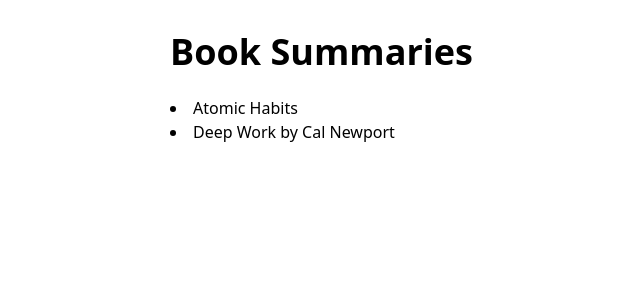
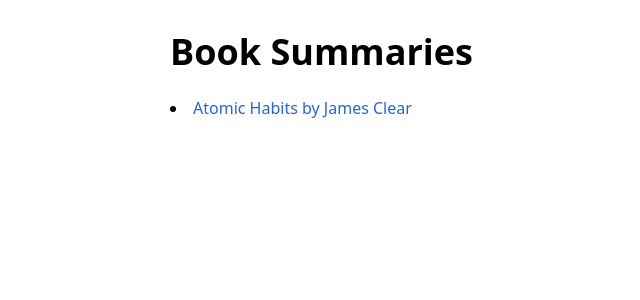
Before and after one commit to TheGainMaker/TheGainMaker-, a Next.js app: page /summaries in a window 1280 px wide. Shown: the top 300 px of the page, without its empty margins (150-790 px from the left). Built offline with nearby package versions, Linux system fonts and the light colour scheme.

Commit message:
Update index.js

```diff
--- a/pages/summaries/index.js
+++ b/pages/summaries/index.js
@@ -4,13 +4,12 @@
   return (
     <div className="max-w-2xl mx-auto px-4 py-8">
       <h1 className="text-4xl font-bold mb-6">Book Summaries</h1>
-
       <ul className="list-disc list-inside space-y-4">
         <li>
-          <Link href="/summaries/atomic-habits">Atomic Habits</Link>
-          <li><Link href="/summaries/deep-work">Deep Work by Cal Newport</Link></li>
+          <Link href="/summaries/atomic-habits" className="text-blue-600 hover:underline">
+            Atomic Habits by James Clear
+          </Link>
         </li>
-        {/* You can add more summaries here later */}
       </ul>
     </div>
   );
```
